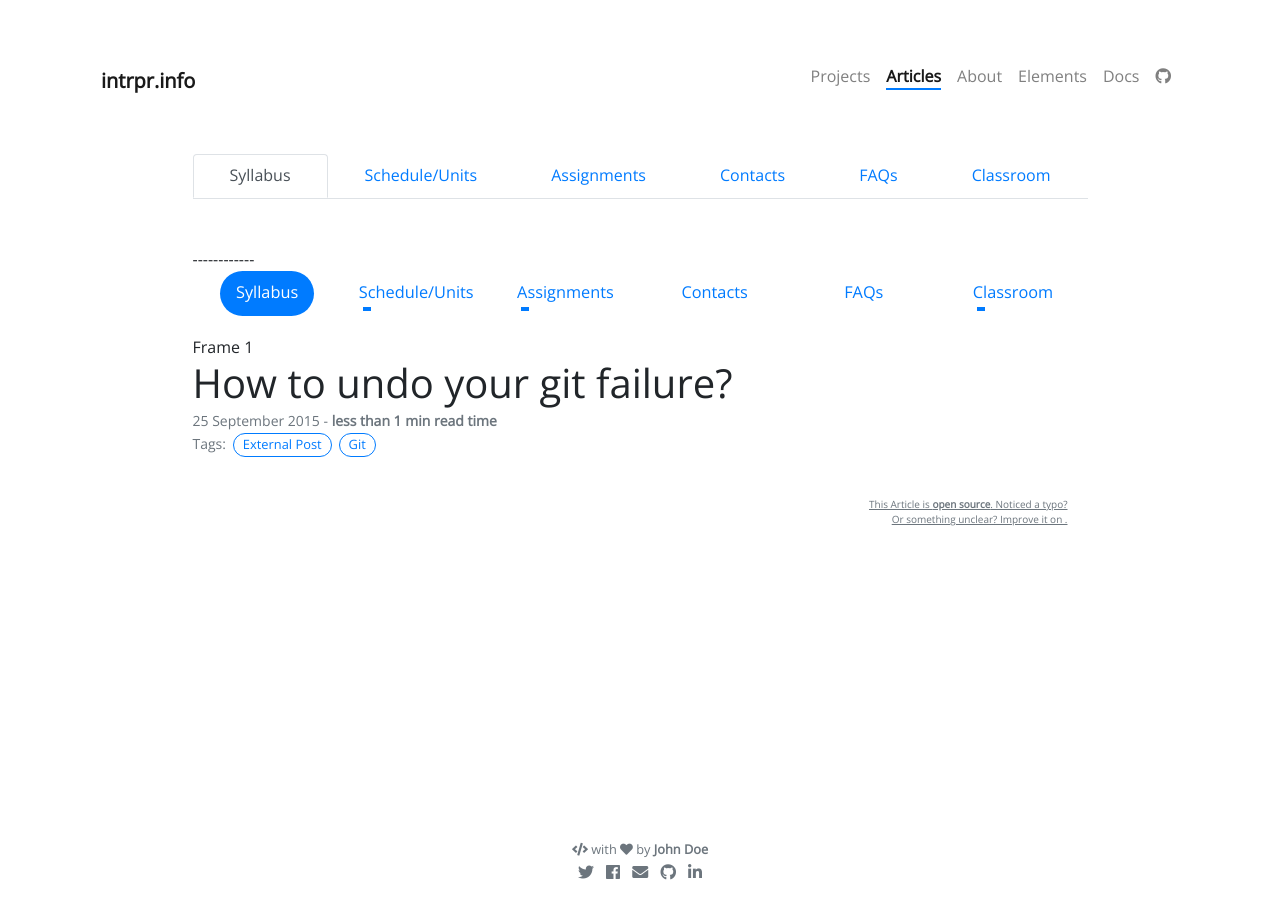
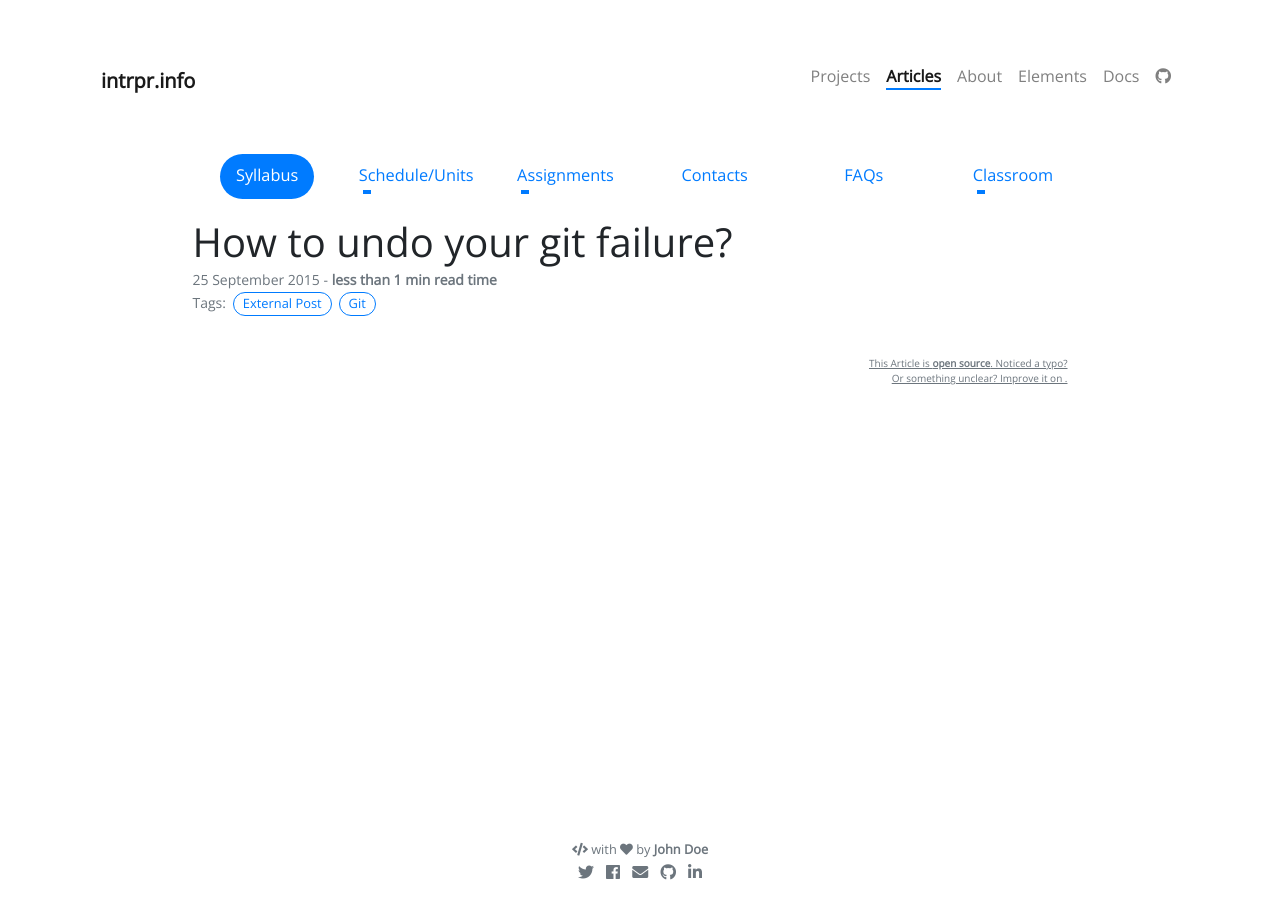
Before and after one commit to intrpr/jekyll-portfol-test, a Jekyll site: the page built from _posts/2015-09-25-how-to-undo-your-git-failure.md, in a window 1280 px wide. Built offline with Jekyll 4.4.1, drawn with Linux system fonts in a browser that asks for light colours; nearby versions of some CDN libraries; our own code applies the rules of GitHub Pages for plain Markdown files; comment, search, counter and statistics services are not loaded.

Commit message:
Update class-nav.html

```diff
--- a/_includes/class-nav.html
+++ b/_includes/class-nav.html
@@ -1,14 +1,3 @@
-<nav class="nav nav-tabs flex-column flex-sm-row mt-2 mb-5">
-	<a class="flex-sm-fill text-sm-center nav-link active" href="#">Syllabus</a>
-	<a class="flex-sm-fill text-sm-center nav-link" href="#">Schedule/Units</a>
-	<a class="flex-sm-fill text-sm-center nav-link" href="#">Assignments</a>
-	<a class="flex-sm-fill text-sm-center nav-link" href="#">Contacts</a>
-	<a class="flex-sm-fill text-sm-center nav-link" href="#">FAQs</a>
-	<a class="flex-sm-fill text-sm-center nav-link" href="#">Classroom</a>
-</nav>
-
-------------
-
 <ul class="nav nav-pills nav-justified mb-3" id="pills-tab" role="tablist">
 	<li class="nav-item">
 		<a class="nav-link active" id="pills-home-tab" data-toggle="pill" href="#pills-home" role="tab" aria-controls="pills-home" aria-selected="true">Syllabus</a>
@@ -44,9 +33,3 @@
 		</div>
 	</li>
 </ul>
-
-  <div class="tab-content" id="pills-tabContent">
-	  <div class="tab-pane fade show active" id="pills-home" role="tabpanel" aria-labelledby="pills-home-tab">Frame 1</div>
-	  <div class="tab-pane fade" id="pills-profile" role="tabpanel" aria-labelledby="pills-profile-tab">Frame 2</div>
-	  <div class="tab-pane fade" id="pills-contact" role="tabpanel" aria-labelledby="pills-contact-tab">Frame 3</div>
-  </div>
```
